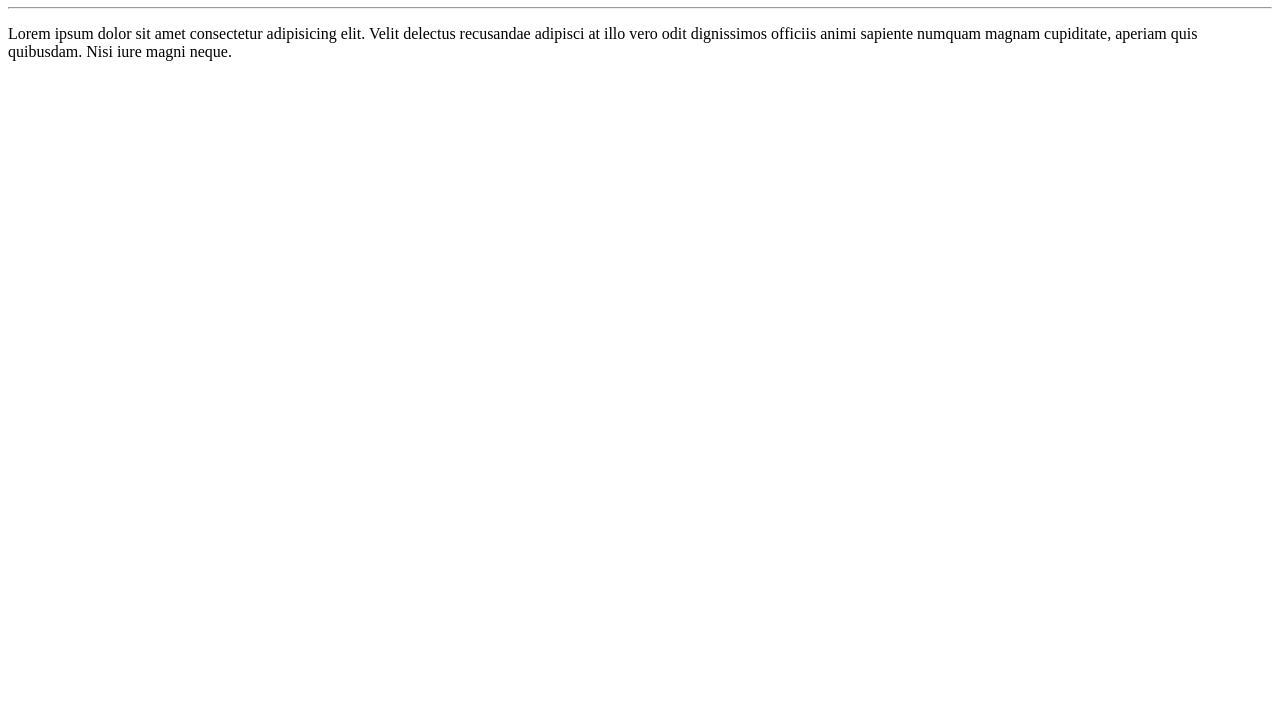
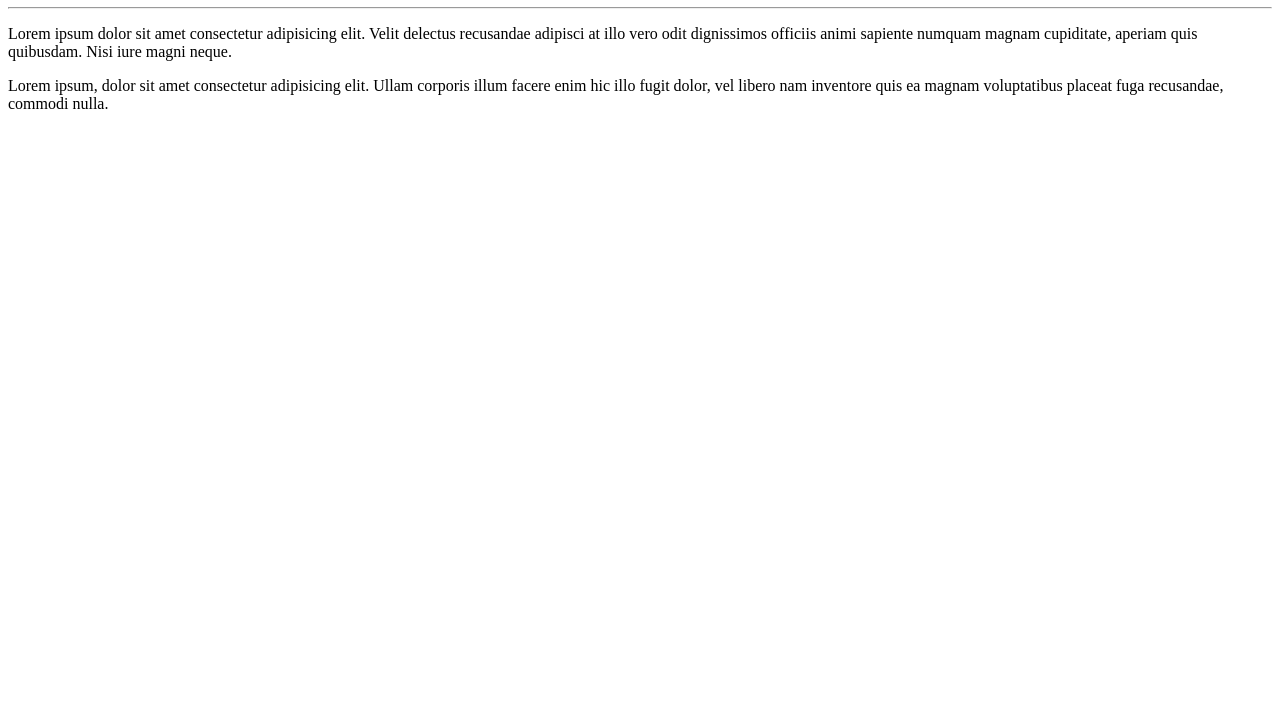
Before and after one commit to brunaoll/Ola-Mundo, a plain HTML site: page site-exemplo/index.html in a window 1280 px wide. Shown: the part 73-800 px from the top of the page. Drawn offline with Linux system fonts and the light colour scheme.

Commit message:
Adicionei um parágrafo

```diff
--- a/site-exemplo/index.html
+++ b/site-exemplo/index.html
@@ -9,5 +9,6 @@
     <h1>Olá, Mundo!</h1>
     <hr>
     <p>Lorem ipsum dolor sit amet consectetur adipisicing elit. Velit delectus recusandae adipisci at illo vero odit dignissimos officiis animi sapiente numquam magnam cupiditate, aperiam quis quibusdam. Nisi iure magni neque.</p>
+    <p>Lorem ipsum, dolor sit amet consectetur adipisicing elit. Ullam corporis illum facere enim hic illo fugit dolor, vel libero nam inventore quis ea magnam voluptatibus placeat fuga recusandae, commodi nulla.</p>
 </body>
 </html>
```
